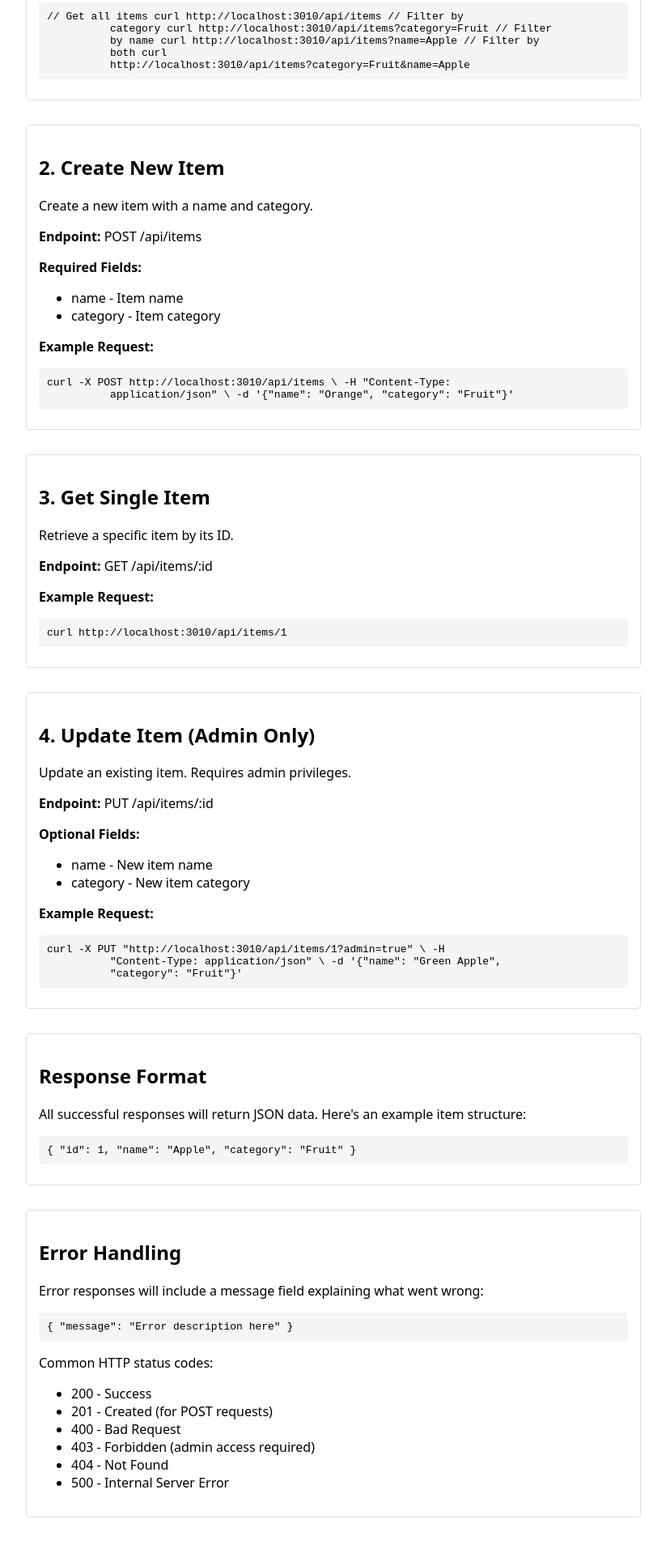
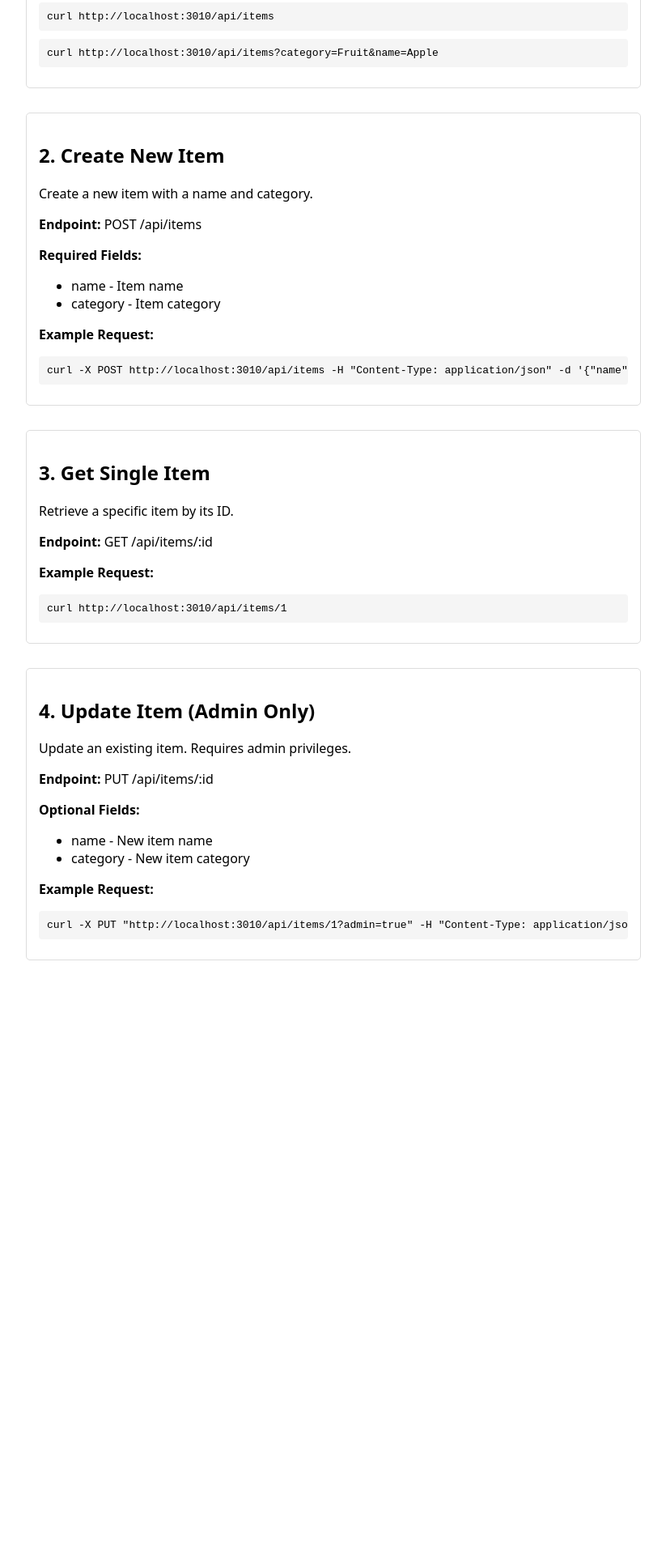
Before and after one commit to DanielTMolloy919/round-2-express, a website: page pages/index.html in a window 1280 px wide. Shown: the part 399-2312 px from the top of the page at 81% size, without its empty margins (228-1051 px from the left). After the commit the page ends 1651 px from the top, so only its background shows below. Drawn offline with Linux system fonts and the light colour scheme; files that its build step writes are made by us from their sources.

Commit message:
more fixes

```diff
--- a/index.js
+++ b/index.js
@@ -1,6 +1,6 @@
 import express from "express";
 import { requestLogger, loadItem, checkAdmin } from "./middleware.js";
-import { findItems, createItem, updateItem, deleteItem } from "./itemStore.js";
+import { findItems, createItem, updateItem, deleteItem } from "./db.js";
 
 const app = express();
 const port = 3010;
--- a/pages/index.html
+++ b/pages/index.html
@@ -22,7 +22,8 @@
         background: #f5f5f5;
         padding: 10px;
         border-radius: 4px;
-        white-space: pre-wrap;
+        white-space: nowrap;
+        overflow-x: auto;
         margin: 10px 0;
       }
     </style>
@@ -41,12 +42,9 @@
           <li>name - Filter by name</li>
         </ul>
         <p><strong>Example Requests:</strong></p>
+        <code>curl http://localhost:3010/api/items </code>
         <code
-          >// Get all items curl http://localhost:3010/api/items // Filter by
-          category curl http://localhost:3010/api/items?category=Fruit // Filter
-          by name curl http://localhost:3010/api/items?name=Apple // Filter by
-          both curl
-          http://localhost:3010/api/items?category=Fruit&name=Apple</code
+          >curl http://localhost:3010/api/items?category=Fruit&name=Apple</code
         >
       </div>
 
@@ -61,8 +59,8 @@
         </ul>
         <p><strong>Example Request:</strong></p>
         <code
-          >curl -X POST http://localhost:3010/api/items \ -H "Content-Type:
-          application/json" \ -d '{"name": "Orange", "category": "Fruit"}'</code
+          >curl -X POST http://localhost:3010/api/items -H "Content-Type:
+          application/json" -d '{"name": "Orange", "category": "Fruit"}'</code
         >
       </div>
 
@@ -85,37 +83,10 @@
         </ul>
         <p><strong>Example Request:</strong></p>
         <code
-          >curl -X PUT "http://localhost:3010/api/items/1?admin=true" \ -H
-          "Content-Type: application/json" \ -d '{"name": "Green Apple",
+          >curl -X PUT "http://localhost:3010/api/items/1?admin=true" -H
+          "Content-Type: application/json" -d '{"name": "Green Apple",
           "category": "Fruit"}'</code
         >
-      </div>
-
-      <div class="endpoint">
-        <h2>Response Format</h2>
-        <p>
-          All successful responses will return JSON data. Here's an example item
-          structure:
-        </p>
-        <code>{ "id": 1, "name": "Apple", "category": "Fruit" }</code>
-      </div>
-
-      <div class="endpoint">
-        <h2>Error Handling</h2>
-        <p>
-          Error responses will include a message field explaining what went
-          wrong:
-        </p>
-        <code>{ "message": "Error description here" }</code>
-        <p>Common HTTP status codes:</p>
-        <ul>
-          <li>200 - Success</li>
-          <li>201 - Created (for POST requests)</li>
-          <li>400 - Bad Request</li>
-          <li>403 - Forbidden (admin access required)</li>
-          <li>404 - Not Found</li>
-          <li>500 - Internal Server Error</li>
-        </ul>
       </div>
     </div>
   </body>
```
Also changed, not shown: itemStore.js (deleted, +0 -46 lines).
